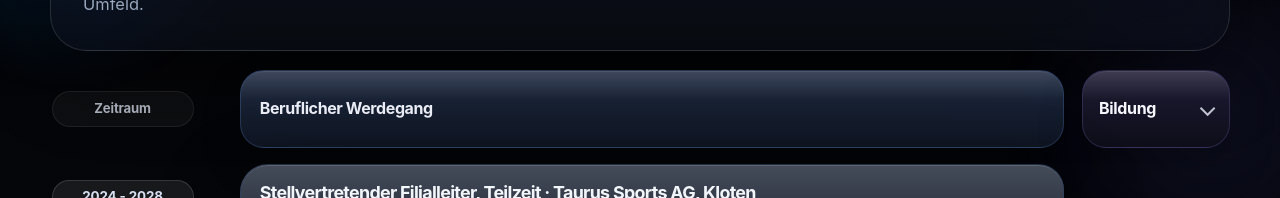
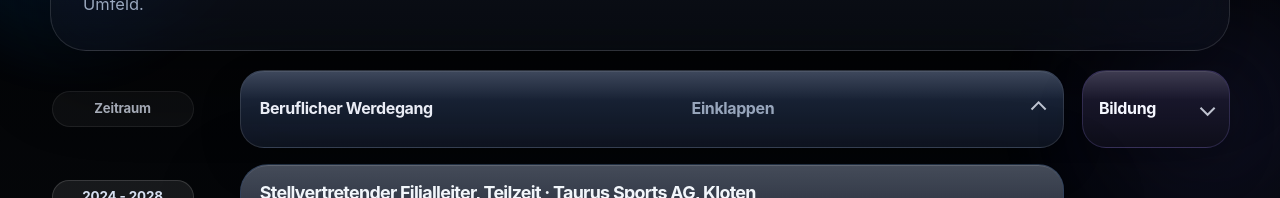
Before and after one commit to Noahwuhrmann/noah-wuhrmann-cv, a React (Vite) app: page /resume in a window 1280 px wide. Shown: the part 322-520 px from the top of the page. Built offline with nearby package versions, Linux system fonts and the light colour scheme.

Commit message:
Add desktop career resume collapse

```diff
--- a/src/index.css
+++ b/src/index.css
@@ -916,6 +916,7 @@ button {
 .content-card:hover,
 .timeline-row:hover,
 .resume-track-card:hover,
+.resume-career-toggle:hover,
 .resume-education-toggle:hover,
 .resume-mobile-toggle:hover,
 .contact-link:hover {
@@ -989,6 +990,14 @@ button {
 
 .resume-parallel-grid.education-open {
   grid-template-columns: 172px minmax(0, 1fr) clamp(320px, 30vw, 392px);
+}
+
+.resume-parallel-grid:not(.career-open) {
+  grid-template-columns: 172px clamp(220px, 22vw, 270px) 148px;
+}
+
+.resume-parallel-grid:not(.career-open).education-open {
+  grid-template-columns: 172px clamp(220px, 22vw, 270px) clamp(320px, 30vw, 392px);
 }
 
 .resume-period-header {
@@ -1069,6 +1078,27 @@ button {
   letter-spacing: -0.025em;
 }
 
+.resume-career-toggle {
+  width: 100%;
+  justify-content: space-between;
+  gap: 0.55rem;
+  border: 1px solid var(--glass-border);
+  cursor: pointer;
+  outline: none;
+}
+
+.resume-career-toggle-title {
+  min-width: 0;
+}
+
+.resume-career-toggle-hint {
+  color: var(--muted);
+  font-size: 0.78rem;
+  font-weight: 600;
+  letter-spacing: -0.01em;
+  white-space: nowrap;
+}
+
 .resume-education-toggle,
 .resume-mobile-toggle {
   width: 100%;
@@ -1132,11 +1162,13 @@ button {
 }
 
 .resume-education-toggle.open .resume-education-toggle-chevron,
+.resume-career-toggle.open .resume-education-toggle-chevron,
 .resume-mobile-toggle.open .resume-education-toggle-chevron {
   transform: rotate(-135deg);
 }
 
 .resume-education-toggle:focus-visible,
+.resume-career-toggle:focus-visible,
 .resume-mobile-toggle:focus-visible {
   border-color: rgba(140, 200, 255, 0.38);
   box-shadow:
@@ -1233,6 +1265,30 @@ button {
   border-color: rgba(174, 160, 255, 0.16);
 }
 
+.resume-parallel-grid:not(.career-open) .resume-track-card-career {
+  min-height: 0;
+  padding: 0;
+  position: relative;
+  background: transparent;
+  border-color: transparent;
+  box-shadow: none;
+  backdrop-filter: none;
+  -webkit-backdrop-filter: none;
+}
+
+.resume-parallel-grid:not(.career-open) .resume-track-card-career .resume-track-card-content {
+  position: absolute;
+  inset: 0;
+  opacity: 0;
+  transform: translateX(-16px);
+  pointer-events: none;
+  overflow: hidden;
+}
+
+.resume-parallel-grid:not(.career-open) .resume-track-card-career::before {
+  content: none;
+}
+
 .resume-parallel-grid.education-open .resume-track-card-education.is-empty {
   min-height: 0;
   justify-content: flex-start;
@@ -1334,6 +1390,23 @@ button {
 .resume-track-card-career h2 {
   color: rgba(246, 250, 255, 0.98);
   text-shadow: none;
+}
+
+.resume-parallel-grid:not(.career-open) .resume-track-card-career::after {
+  content: "";
+  position: absolute;
+  top: 0.55rem;
+  bottom: 0;
+  left: 50%;
+  width: 1px;
+  transform: translateX(-50%);
+  background: linear-gradient(
+    180deg,
+    rgba(255, 255, 255, 0.16) 0%,
+    rgba(255, 255, 255, 0.07) 58%,
+    rgba(255, 255, 255, 0.02) 100%
+  );
+  box-shadow: none;
 }
 
 .resume-track-card-education h2 {
@@ -2246,6 +2319,7 @@ button {
   .content-card:hover,
   .timeline-row:hover,
   .resume-track-card:hover,
+  .resume-career-toggle:hover,
   .resume-education-toggle:hover,
   .resume-mobile-toggle:hover,
   .contact-link:hover {
--- a/src/pages/resume-page.tsx
+++ b/src/pages/resume-page.tsx
@@ -76,16 +76,34 @@ export function ResumePage() {
 
         <div className="resume-desktop-layout">
           <div
-            className={cn("resume-parallel-grid", isEducationOpen && "education-open")}
+            className={cn(
+              "resume-parallel-grid",
+              isCareerOpen && "career-open",
+              isEducationOpen && "education-open",
+            )}
             id="resume-education-panel"
           >
             <div className="resume-period-header">
               <span>{copy.resume.labels.period}</span>
             </div>
 
-            <div className="resume-track-header">
-              <span>{copy.resume.labels.career}</span>
-            </div>
+            <button
+              aria-controls="resume-education-panel"
+              aria-expanded={isCareerOpen}
+              className={cn("resume-track-header resume-career-toggle", isCareerOpen && "open")}
+              onClick={() => setIsCareerOpen((open) => !open)}
+              type="button"
+            >
+              <span className="resume-career-toggle-title">
+                {copy.resume.labels.career}
+              </span>
+              <span className="resume-career-toggle-hint">
+                {isCareerOpen
+                  ? copy.resume.labels.collapse
+                  : copy.resume.labels.expand}
+              </span>
+              <span className="resume-education-toggle-chevron" aria-hidden="true" />
+            </button>
 
             <button
               aria-controls="resume-education-panel"
```
